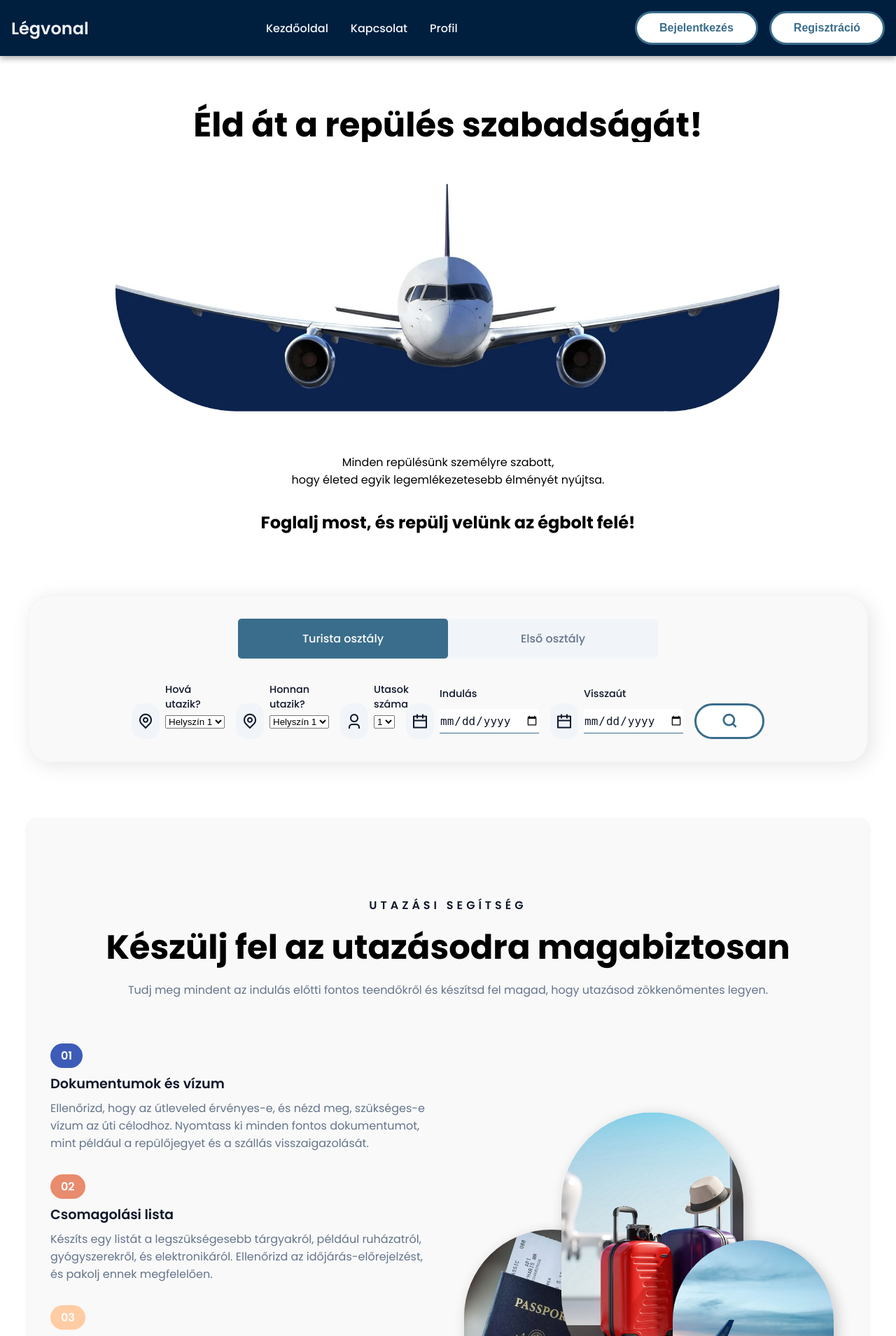
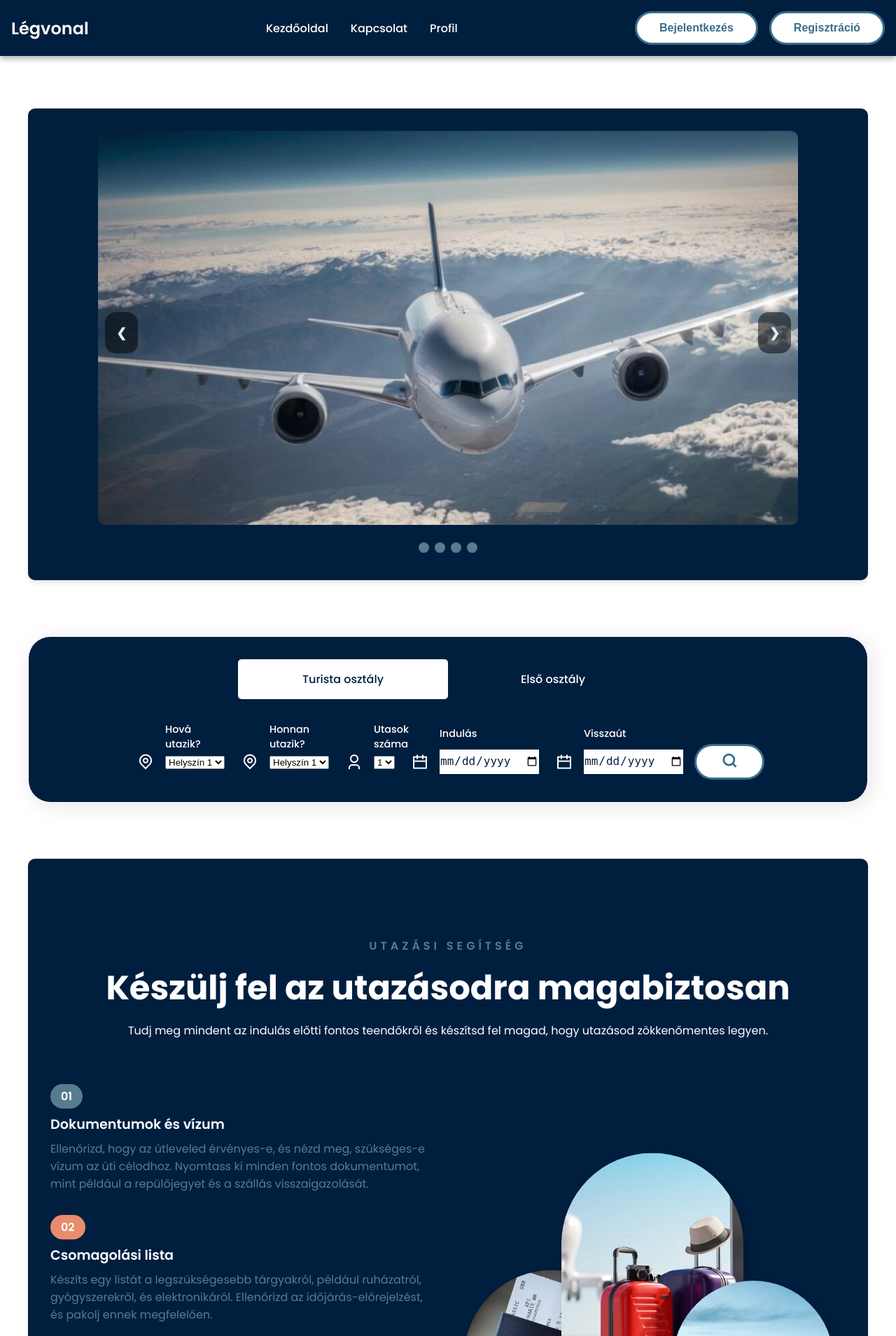
Before and after one commit to sznabi/flight-booking-project, a PHP site: page /php/index.php in a window 1280 px wide. Shown: the top 1909 px of the page at 70% size. Run offline with PHP 8.4, Linux system fonts and the light colour scheme.

Commit message:
css update

```diff
--- a/php/contact.php
+++ b/php/contact.php
@@ -12,7 +12,7 @@ include 'navbar.php';
     <title>Kapcsolat</title>
 </head>
 <body>
-    <div id="contact">
+    <div id="contact" class="container">
         <h2>Kapcsolat</h2>
         <form action="submit_contact.php" method="post">
             <p><label>Név:</label> <input name="contact_name" type="text" /></p>
@@ -50,6 +50,7 @@ include 'navbar.php';
         margin: 0 auto;
         padding: 50px;
         box-shadow: rgba(100,100,111,0.2) 0px 7px 29px 0px;
+        margin-top: 50px;
     }
 
     #contact input[type="text"],
@@ -85,6 +86,7 @@ include 'navbar.php';
 
     #contact label {
     font-weight: bold;
+    color: #001f3f;
     display: block;
     margin-top: 15px;
     font-size: 14px;
--- a/php/index.php
+++ b/php/index.php
@@ -14,16 +14,38 @@ session_start(); // Session indítása
 <body>
     <?php include 'navbar.php'; ?> <!-- Betöltjük a közös navigációs sávot -->
 
-    <header>
-        <h1>Éld át a repülés szabadságát!</h1>
-        <img src="../assets/header.jpg" alt="Főoldal képe" style="width: 1200px; display: block; margin: 0 auto;">
-        <p>
-            Minden repülésünk személyre szabott,
-            <br>hogy életed egyik
-            legemlékezetesebb élményét nyújtsa.
-        </p>
-        <h3>Foglalj most, és repülj velünk az égbolt felé!</h3>
-    </header>
+<header>
+    <section class="section__container" id="galeria">
+    <div class="slideshow-tarolo">
+        <div class="mySlides fade">
+                <img src="../assets/header1.jpg" style="max-width:100%;">
+            </div>
+
+        <div class="mySlides fade">
+                <img src="../assets/header2.jpg" style="max-width:100%;">
+        </div>
+
+        <div class="mySlides fade">
+                <img src="../assets/header3.jpg" style="max-width:100%;">
+        </div>
+
+        <div class="mySlides fade">
+                <img src="../assets/header4.jpg" style="max-width:100%;">
+        </div>
+
+        <a class="prev" onclick="plusSlides(-1)">&#10094;</a>
+        <a class="next" onclick="plusSlides(1)">&#10095;</a>
+
+    </div>
+
+    <div style="text-align:center">
+        <span class="dot" onclick="currentSlide(1)"></span>
+        <span class="dot" onclick="currentSlide(2)"></span>
+        <span class="dot" onclick="currentSlide(3)"></span>
+        <span class="dot" onclick="currentSlide(4)"></span>
+    </div>
+    </section>
+</header>
 
     <section class="section__container booking__container">
     <div class="booking__nav" id="classSelector">
@@ -106,9 +128,7 @@ session_start(); // Session indítása
     </form>
 </section>
 
-
-
-    <section class="section__container plan__container">
+<section class="section__container plan__container">
     <p class="subheader">UTAZÁSI SEGÍTSÉG</p>
     <h2 class="section__header">Készülj fel az utazásodra magabiztosan</h2>
     <p class="description">
@@ -143,7 +163,7 @@ session_start(); // Session indítása
                 <img src="../assets/terv3.jpg" alt="Biztosítás kötése" />
             </div>
         </div>
-    </section>
+</section>
 
     <footer>
         <div class="footer-content">
@@ -153,6 +173,8 @@ session_start(); // Session indítása
                 <li class="link"><a href="contact.php">Kapcsolat</a></li>
                 <li class="link"><a href="profile.php">Profil</a></li>
             </ul>
+            <p>Kreiniker Ákos, Nagy Szabolcs Benjámin, Tabajdi Bálint</p>
+
         </div>
     </footer>
 <script src="../script.js"></script>
--- a/script.js
+++ b/script.js
@@ -15,3 +15,37 @@ document.addEventListener("DOMContentLoaded", () => {
         });
     });
 });
+
+let slideIndex = 1;
+
+function showSlides(n) {
+  let slides = document.getElementsByClassName("mySlides");
+  let dots = document.getElementsByClassName("dot");
+
+  if (n > slides.length) {slideIndex = 1}
+  if (n < 1) {slideIndex = slides.length}
+
+  for (let i = 0; i < slides.length; i++) {
+    slides[i].style.display = "none";
+  }
+
+  for (let i = 0; i < dots.length; i++) {
+    dots[i].className = dots[i].className.replace(" active", "");
+  }
+
+  slides[slideIndex-1].style.display = "block";
+  dots[slideIndex-1].className += " active";
+}
+
+// Next/previous controls
+function plusSlides(n) {
+  showSlides(slideIndex += n);
+}
+
+// Current slide
+function currentSlide(n) {
+  showSlides(slideIndex = n);
+}
+
+// Initialize the slideshow
+showSlides(slideIndex);
--- a/styles.css
+++ b/styles.css
@@ -24,7 +24,7 @@
   max-width: 1200px;
   margin: 0 auto;
   padding: 2rem;
-  background-color: #f9f9f9;
+  background-color: #001f3f;
   border-radius: 10px;
   box-shadow: 0 4px 6px rgba(0, 0, 0, 0.1);
 }
@@ -67,7 +67,7 @@ nav {
 .nav_logo a {
   font-size: 1.5rem;
   font-weight: 600;
-  color: #f1f5f9;
+  color: white;
   cursor: pointer;
   text-decoration: none;
   transition: color 0.3s ease;
@@ -87,7 +87,7 @@ nav {
 
 .link a {
   font-weight: 500;
-  color: #f1f5f9;
+  color: white;
   transition: .3s;
 }
 
@@ -118,6 +118,13 @@ header p {
   margin: 0 auto;
   padding: 50px;
   box-shadow: rgba(100,100,111,0.2) 0px 7px 29px 0px;
+  background-color: #001f3f;
+  margin-top: 50px;
+  border-radius: 15px;
+}
+
+.container h2 {
+  color: white;
 }
 
 .form-group {
@@ -166,7 +173,7 @@ footer p {
 
  .booking__container {
   border-radius: 2rem;
-  border: 1px solid #f1f5f9;
+  border: 1px solid white;
   box-shadow: 5px 5px 30px rgba(0, 0, 0, 0.1);
   margin-top: 5rem;
   margin-bottom: 5rem;
@@ -177,7 +184,7 @@ footer p {
   margin: auto;
   display: flex;
   align-items: center;
-  background-color: #f1f5f9;
+  background-color: #001f3f;
   border-radius: 5px;
 }
 
@@ -192,12 +199,12 @@ footer p {
 }
 
 .booking__nav span.active {
-  background-color: #3a6d8c;
-  color: white;
+  background-color: white;
+  color: #001f3f;
 }
 
 .booking__nav span:not(.active) {
-  color: #64748b;
+  color: white;
 }
 
 .booking__container form {
@@ -215,9 +222,9 @@ footer p {
   padding: 10px 0;
   font-size: 1rem;
   border: none;
-  border-bottom: 1px solid #3a6d8c;
+  border-bottom: 1px solid white;
   outline: none;
-  color: #0f172a;
+  color: #001f3f;
 }
 
 .booking__container .form__group {
@@ -229,8 +236,8 @@ footer p {
 .booking__container .form__group span {
   padding: .5rem;
   font-size: 1.5rem;
-  color: #0f172a;
-  background-color: #f1f5f9;
+  color: white;
+  background-color: #001f3f;
   border-radius: 1rem;
 }
 
@@ -252,7 +259,7 @@ footer p {
   transform: translateY(-50%);
   font-size: 0.9rem;
   font-weight: 500;
-  color: #0f172a;
+  color: white;
   pointer-events: none;
   transition: 0.3s;
   top: -1.4rem;
@@ -274,7 +281,7 @@ footer p {
   margin-bottom: 1rem;
   text-align: center;
   font-weight: 600;
-  color: #0f172a;
+  color: #577c8e;
   letter-spacing: 5px;
   margin-top: 5rem;
 
@@ -285,11 +292,12 @@ footer p {
   font-size: 3rem;
   line-height: 4rem;
   margin-bottom: 1rem;
+  color: white;
 }
 
 .plan__container .description {
   text-align: center;
-  color: #64748b;
+  color: white;
 }
 
 .plan__grid {
@@ -305,7 +313,7 @@ footer p {
   margin-bottom: 0.5rem;
   font-weight: 600;
   color: white;
-  background-color: #3d5cb8;
+  background-color: #577c8e;
   border-radius: 2rem;
 }
 
@@ -324,12 +332,12 @@ footer p {
 .plan__content h4 {
   font-size: 1.2rem;
   font-weight: 600;
-  color: #0f172a;
+  color: white;
   margin-bottom: 0.5rem;
 }
 
 .plan__content p {
-  color: #64748b;
+  color: #577c8e;
   margin-bottom: 2rem;
 }
 
@@ -470,3 +478,89 @@ footer p {
     text-align: center;
   }
 }
+
+.slideshow-tarolo {
+  max-width: 1000px;
+  position: relative;
+  margin: auto;
+  overflow: hidden;
+}
+
+.mySlides {
+  display: none;
+}
+
+.mySlides img {
+  width: 100%;
+  border-radius: 10px;
+}
+
+.prev, .next {
+  cursor: pointer;
+  position: absolute;
+  top: 50%;
+  width: auto;
+  margin-top: -22px;
+  padding: 16px;
+  color: #dbeefb;
+  font-weight: bold;
+  font-size: 18px;
+  transition: 0.6s ease;
+  user-select: none;
+  border-radius: 15px;
+  background-color: rgba(0, 0, 0, 0.5);
+}
+
+.next {
+  right: 10px;
+}
+
+.prev {
+  left: 10px;
+}
+
+.prev:hover, .next:hover {
+  background-color: #dbeefb;
+  color: #1b262c;
+  border-radius: 30px;
+  opacity: 0.8;
+}
+
+.dot {
+  cursor: pointer;
+  height: 15px;
+  width: 15px;
+  margin: 0 2px;
+  background-color: #577c8e;
+  border-radius: 50%;
+  display: inline-block;
+  transition: background-color 0.6s ease;
+  margin-top: 25px;
+}
+
+.aktiv, .dot:hover {
+  background-color: #1b262c;
+}
+
+.fade {
+  animation-name: fade;
+  animation-duration: .5s;
+}
+
+@keyframes fade {
+  from {
+    opacity: 0.4;
+  }
+  to {
+    opacity: 1;
+  }
+}
+
+@media screen and (max-width: 1000px) {
+  .nasakepek {
+    flex-direction: column;
+  }
+  .nasakep img {
+    width: 375px;
+  }
+}
```
Also changed, not shown: assets/header1.jpg (added), assets/header2.jpg (added).
